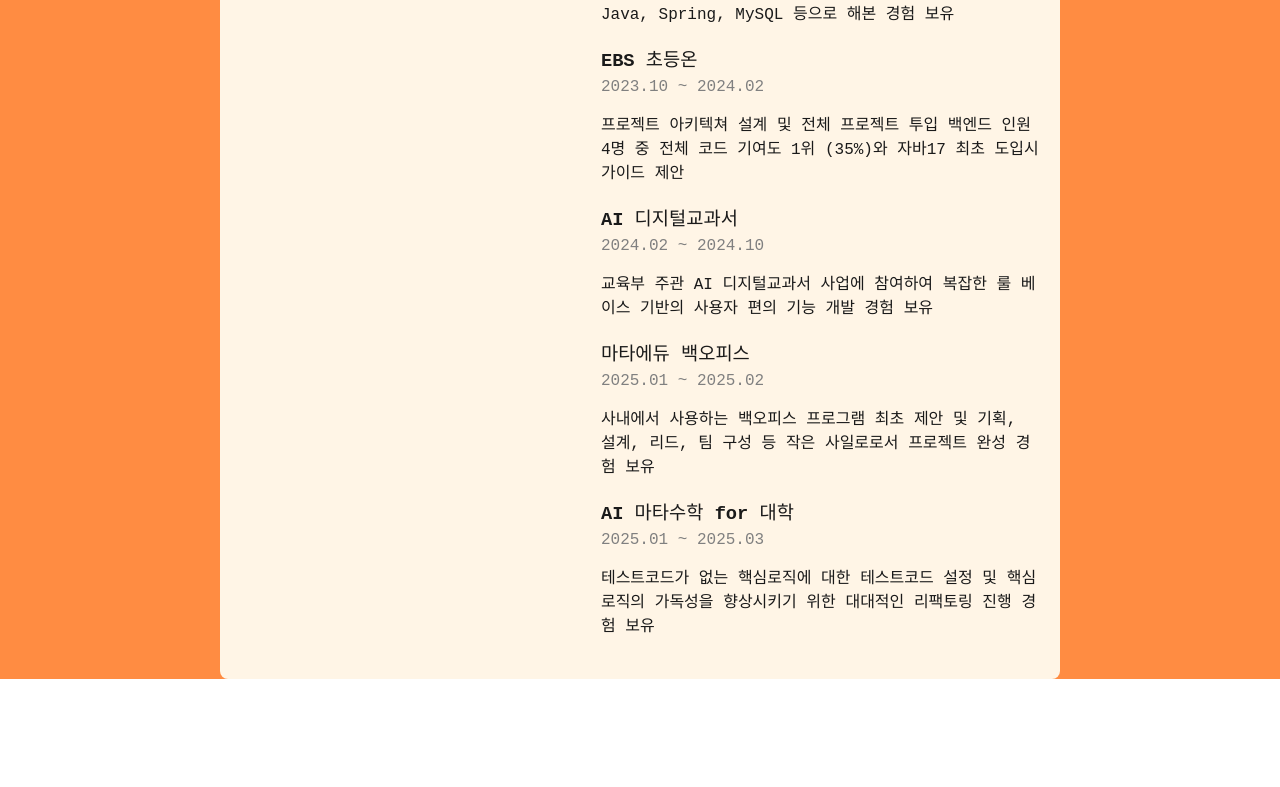
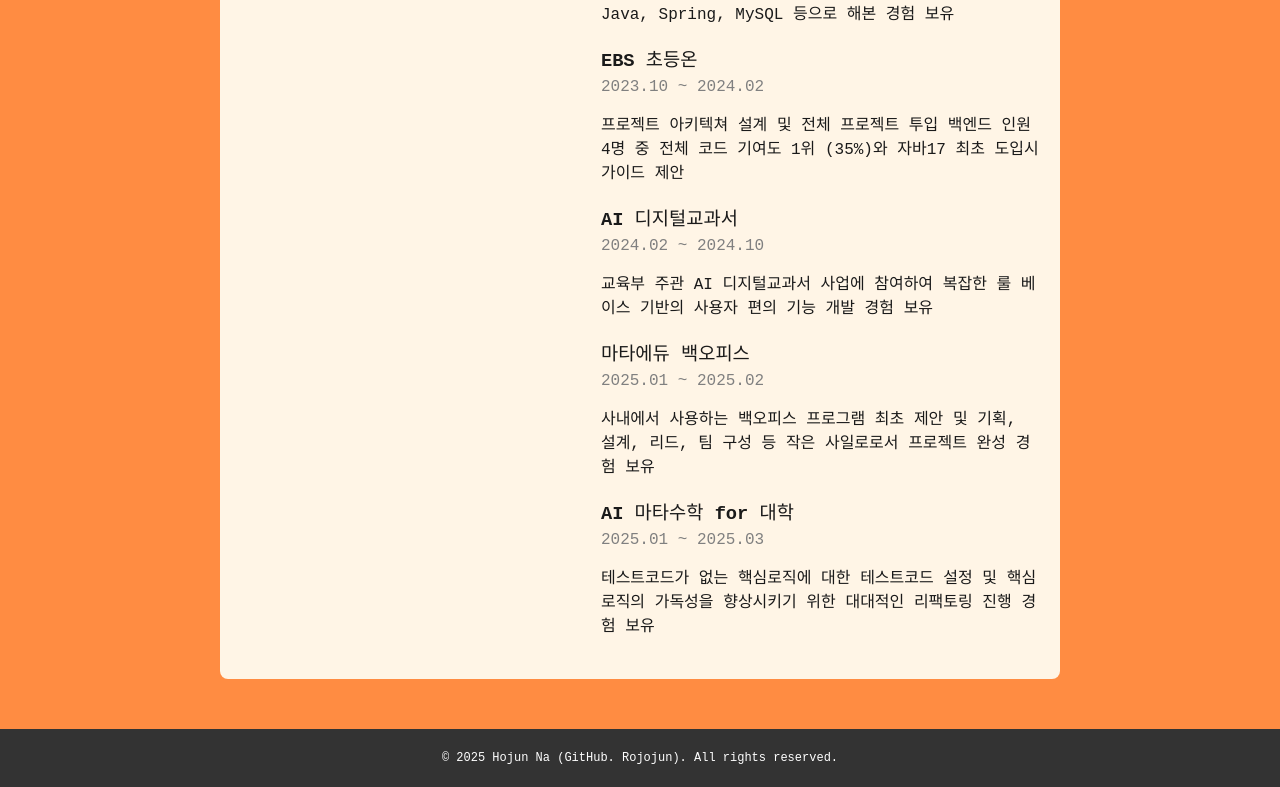
Before and after one commit to hojun-lab/rojojun-web, a React (Vite) app: page / in a window 1280 px wide. Shown: the part 9009-9796 px from the top of the page. Before the commit the page ends 9688 px from the top, so only its background shows below. Built offline with nearby package versions, Linux system fonts and the light colour scheme.

Commit message:
Edit::footer 마무리

```diff
--- a/src/App.tsx
+++ b/src/App.tsx
@@ -6,6 +6,7 @@ import MyInfo from "./view/MyInfo.tsx";
 import Skills from "./view/Skills.tsx";
 import MyProjects from "./view/MyProjects.tsx";
 import Career from "./view/Career.tsx";
+import Footer from "./view/Footer.tsx";
 
 const App: React.FC = () => {
     return (
@@ -17,7 +18,7 @@ const App: React.FC = () => {
             <Skills />
             <MyProjects />
             <Career />
-            {/*<Contact />*/}
+            <Footer />
         </>
     )
 }
--- a/src/components/CareerComponent.tsx
+++ b/src/components/CareerComponent.tsx
@@ -22,6 +22,7 @@ const ComponentContainer = styled.div`
     margin-top: 20px;
     width: 80%;
     max-width: 800px;
+    margin-bottom: 50px;
 `
 
 const ProjectBox = styled.div`
--- /dev/null
+++ b/src/view/Footer.tsx
@@ -0,0 +1,21 @@
+import React from "react";
+import styled from "styled-components";
+
+const FooterContainer = styled.footer`
+    width: 100vw;
+    text-align: center;
+    font-size: 12px; /* 뷰포트 크기에 따라 자동 조절 */
+    padding: 20px 0;
+    background-color: #333;
+    color: #ffffff;
+`;
+
+const Footer: React.FC = () => {
+    return (
+        <FooterContainer>
+            &copy; {new Date().getFullYear()} Hojun Na (GitHub. Rojojun). All rights reserved.
+        </FooterContainer>
+    );
+};
+
+export default Footer;
```
